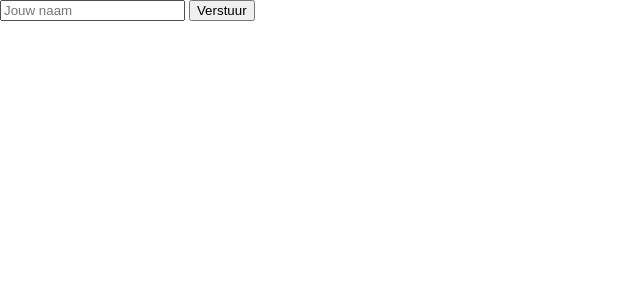
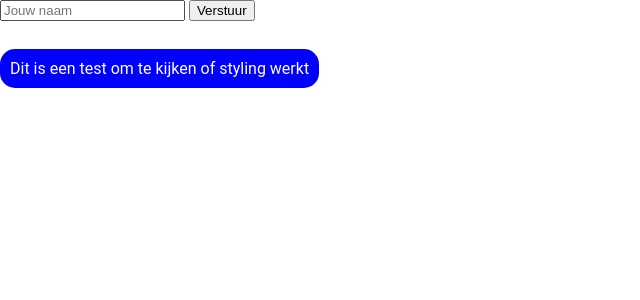
Before and after one commit to hylkest/Webtechnologie, a Flask app: page / in a window 1280 px wide. Shown: the top 300 px of the page, without its empty margins (0-640 px from the left). Run offline with Flask 3, Linux system fonts and the light colour scheme.

Commit message:
Test styling

```diff
--- a/templates/index.html
+++ b/templates/index.html
@@ -6,5 +6,8 @@
         <input type="text" name="naam" placeholder="Jouw naam">
         <button type="submit">Verstuur</button>
     </form>
+<br>
+    <br>
+<a href="#" class="btn">Dit is een test om te kijken of styling werkt</a>
 </body>
 </html>
```
